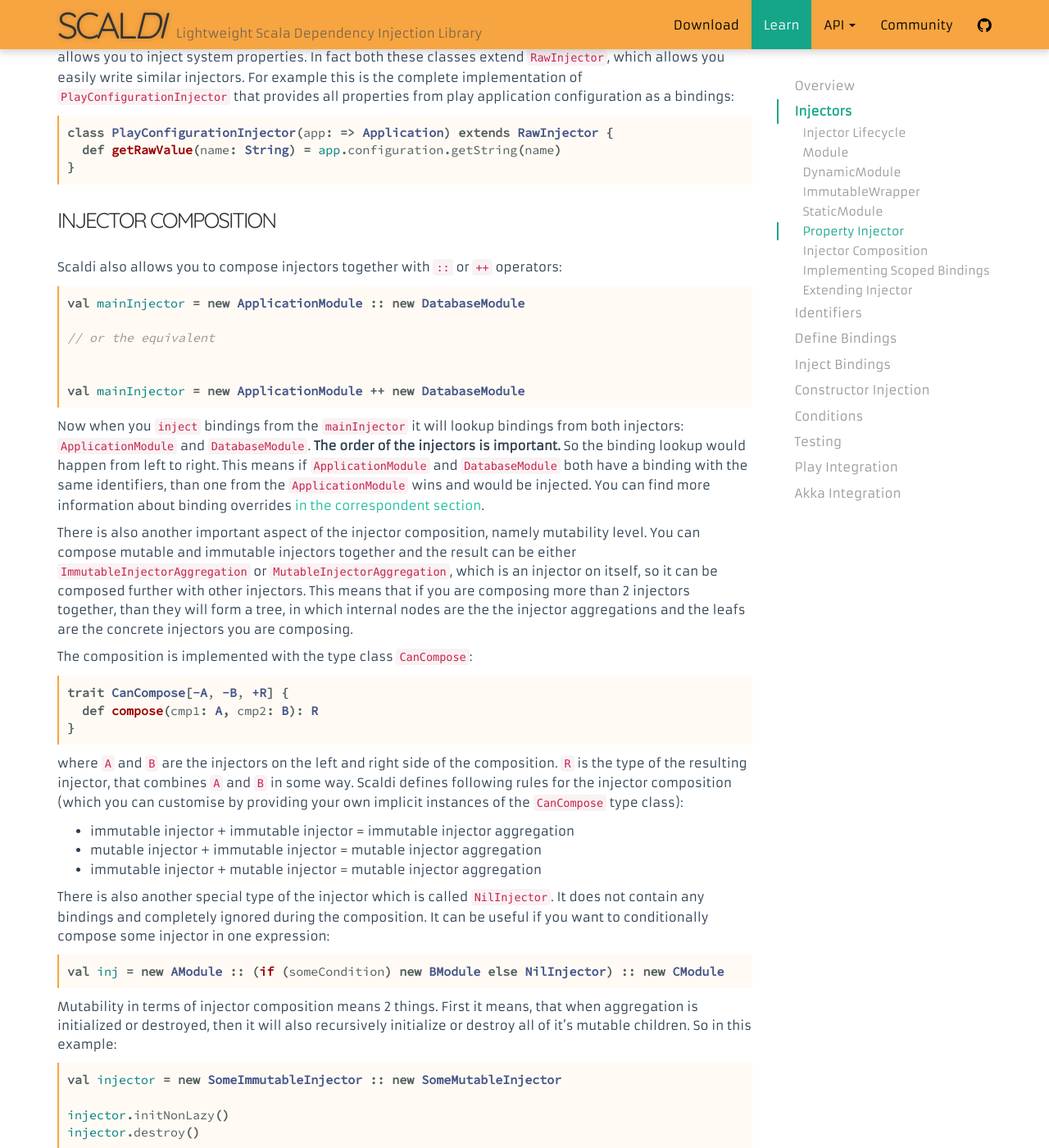
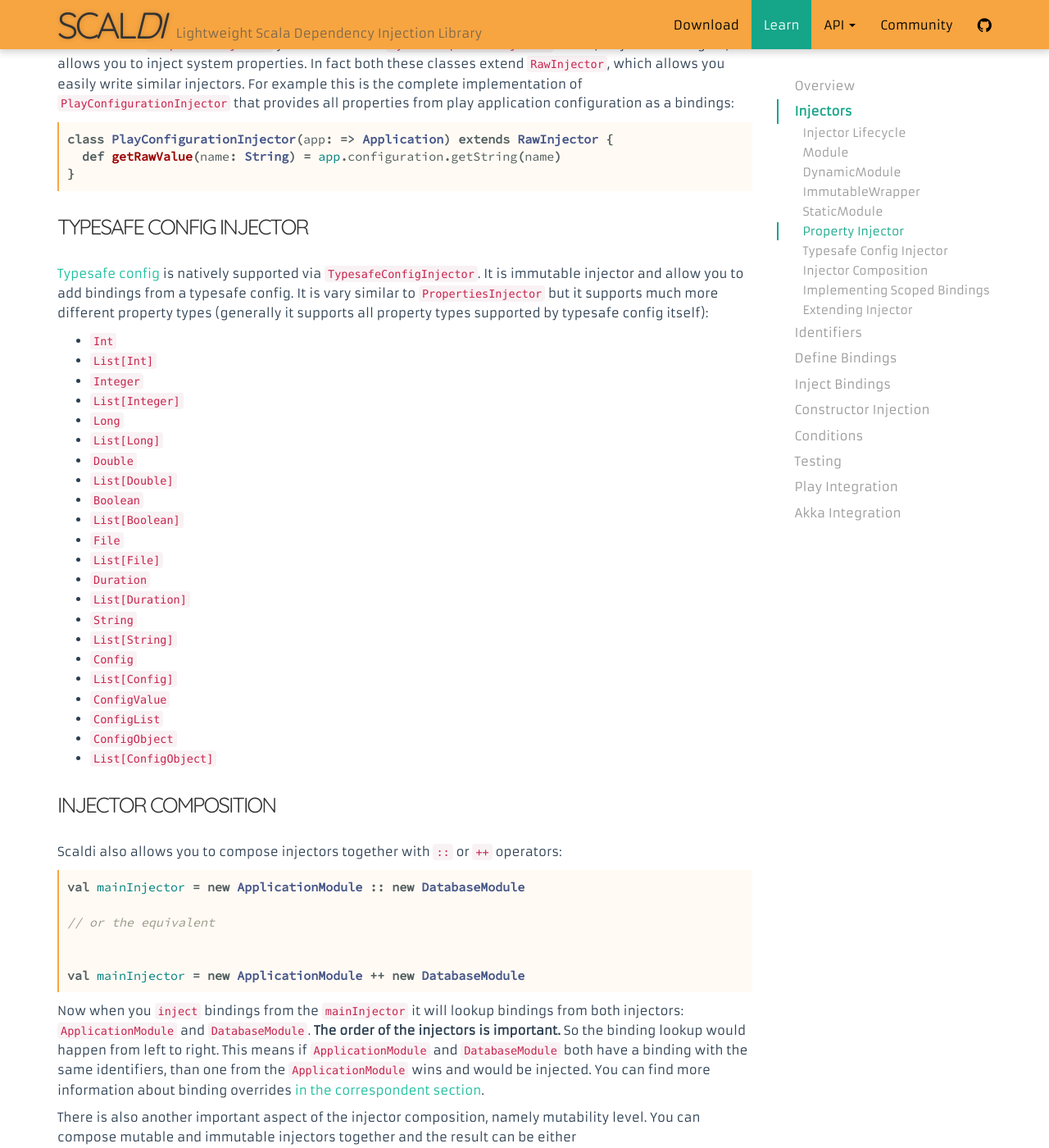
Before and after one commit to scaldi/scaldi-website, a Jekyll site: the page built from learn.md, in a window 1280 px wide and 1400 px high, scrolled down 4921 px. Shown: the whole window at 82% size. Built offline with Jekyll 4.4.1, drawn with Linux system fonts in a browser that asks for light colours.

Commit message:
TypesafeConfigInjector

```diff
--- a/learn.md
+++ b/learn.md
@@ -211,14 +211,14 @@ Injectable.inject[Server] should equal (HttpServer("test-prop", 54321))
 All properties are available as bindings and each property has only one string identifier and it's the name of the property.
 The type of the binding is defined on the inject side. You can inject following types:
 
-* String
-* Int
-* Long
-* Float
-* Double
-* Boolean
-* File
-* Duration
+* `String`
+* `Int`
+* `Long`
+* `Float`
+* `Double`
+* `Boolean`
+* `File`
+* `Duration`
 
 In addition to `PropertiesInjector` you can also use `SystemPropertiesInjector` which, as you can imagine,
 allows you to inject system properties. In fact both these classes extend `RawInjector`, which allows you
@@ -230,6 +230,35 @@ class PlayConfigurationInjector(app: => Application) extends RawInjector {
   def getRawValue(name: String) = app.configuration.getString(name)
 }
 {% endhighlight %}
+
+### Typesafe Config Injector
+
+[Typesafe config](https://github.com/typesafehub/config) is natively supported via `TypesafeConfigInjector`.
+It is immutable injector and allow you to add bindings from a typesafe config. It is vary similar to `PropertiesInjector`
+but it supports much more different property types (generally it supports all property types supported by typesafe config itself):
+
+* `Int`
+* `List[Int]`
+* `Integer`
+* `List[Integer]`
+* `Long`
+* `List[Long]`
+* `Double`
+* `List[Double]`
+* `Boolean`
+* `List[Boolean]`
+* `File`
+* `List[File]`
+* `Duration`
+* `List[Duration]`
+* `String`
+* `List[String]`
+* `Config`
+* `List[Config]`
+* `ConfigValue`
+* `ConfigList`
+* `ConfigObject`
+* `List[ConfigObject]`
 
 ### Injector Composition
 
```
